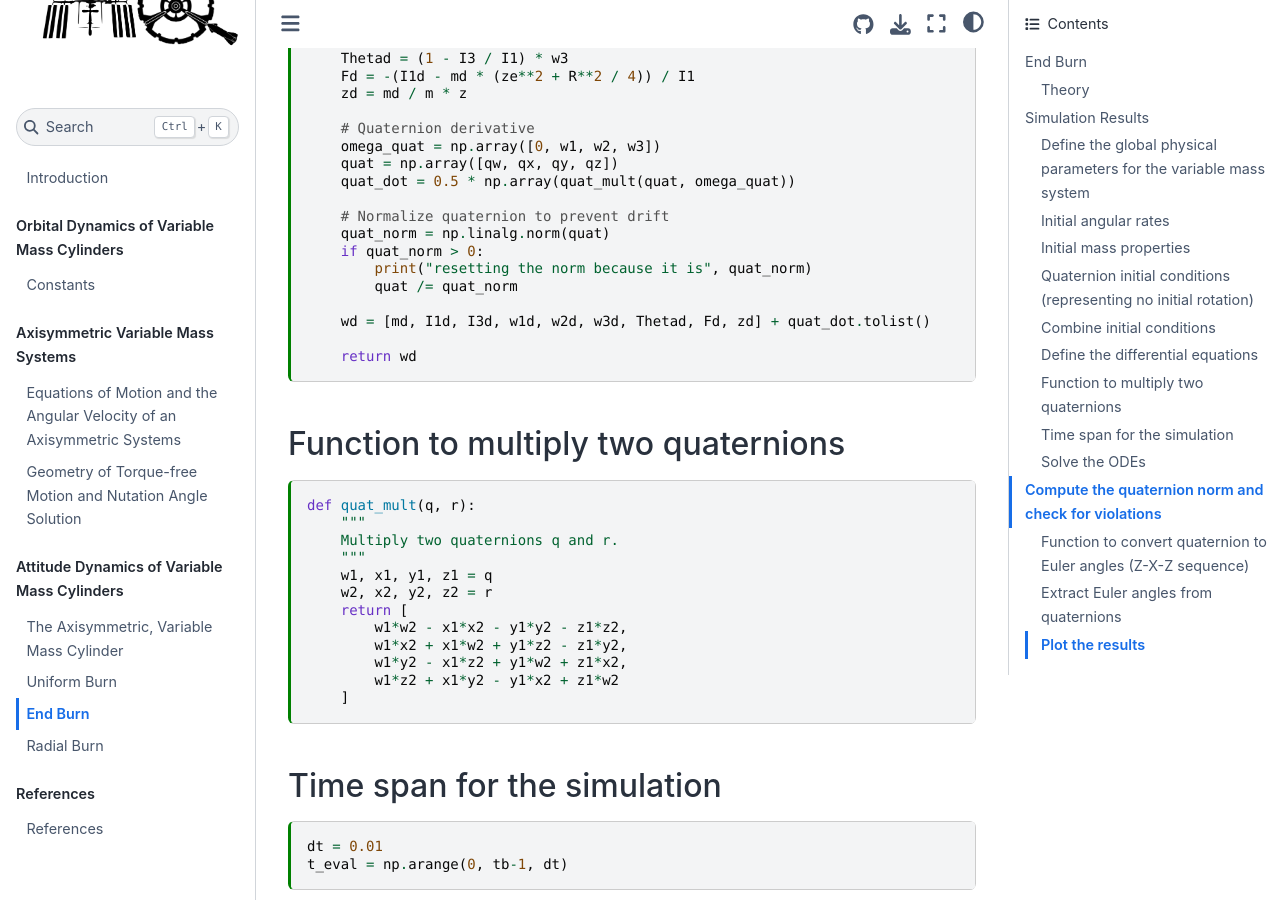
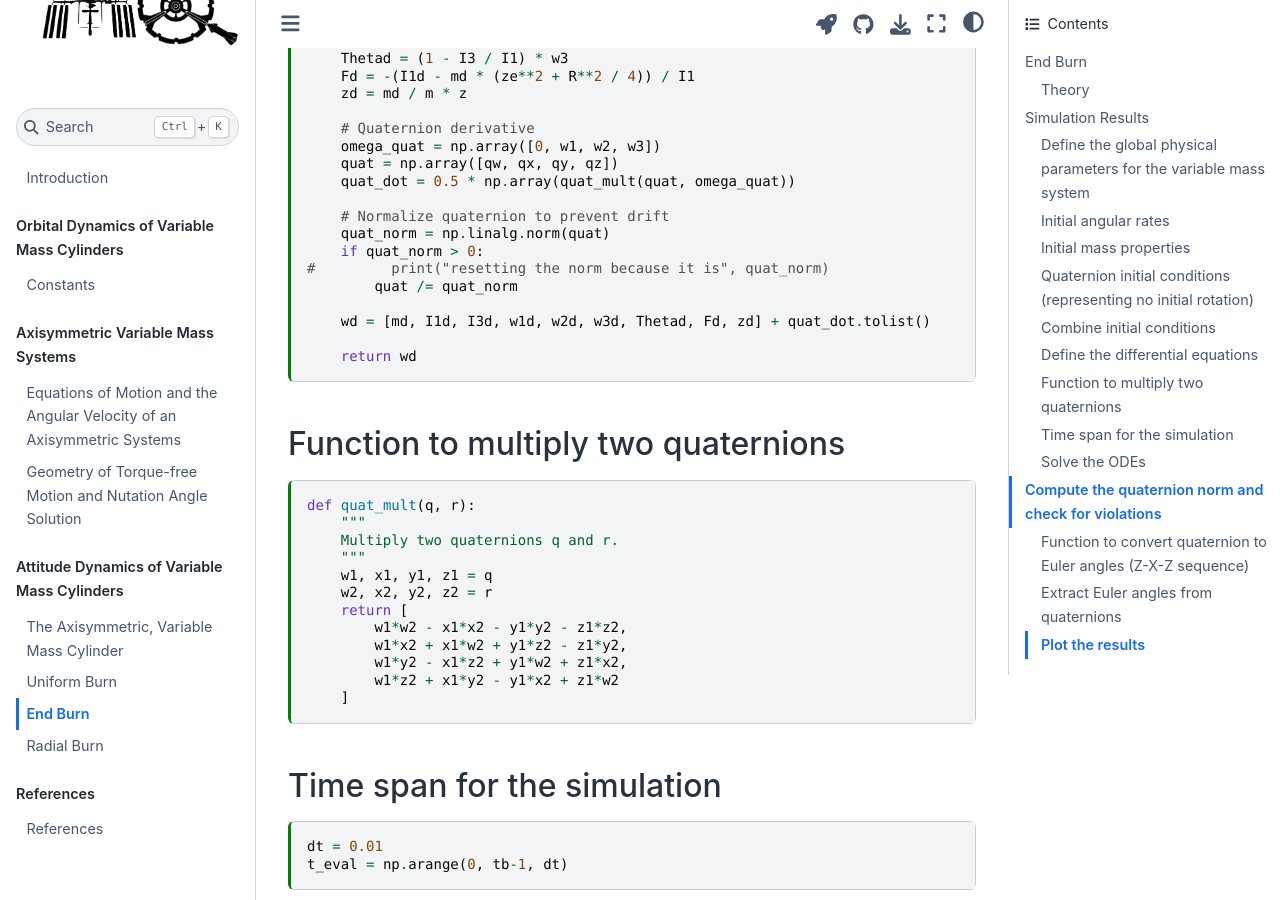
Before and after one commit to angadhn/variable-mass-systems-book, a Jupyter Book: the page built from vms_end_burn.ipynb, in a window 1280 px wide and 900 px high, scrolled down 6653 px. Built offline with Jupyter Book 1.0.4 settings and Sphinx 7.4.7 and the Sphinx Book theme 1.1.4, drawn with Linux system fonts in a browser that asks for light colours; cross-references to code outside the pages are shown as plain code; part of the change alters nothing that is shown.

```diff
--- a/_config.yml
+++ b/_config.yml
@@ -37,3 +37,8 @@ bibtex_bibfiles:
 sphinx:
   config:
     bibtex_reference_style: author_year
+
+launch_buttons:
+  binderhub_url: "https://mybinder.org"
+  colab_url: "https://colab.research.google.com"
+  thebe: true
```
Also changed, not shown: vms_end_burn.ipynb.
